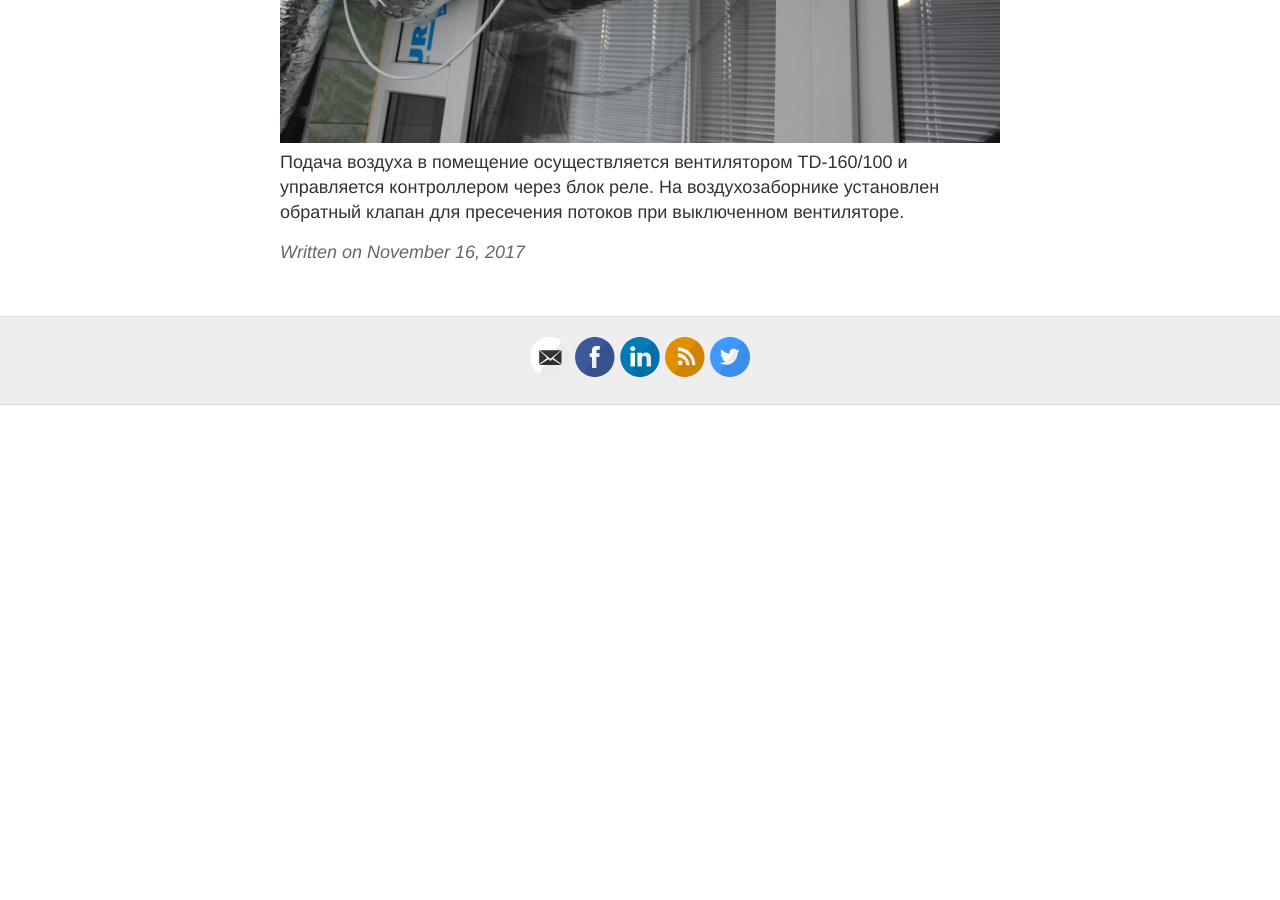
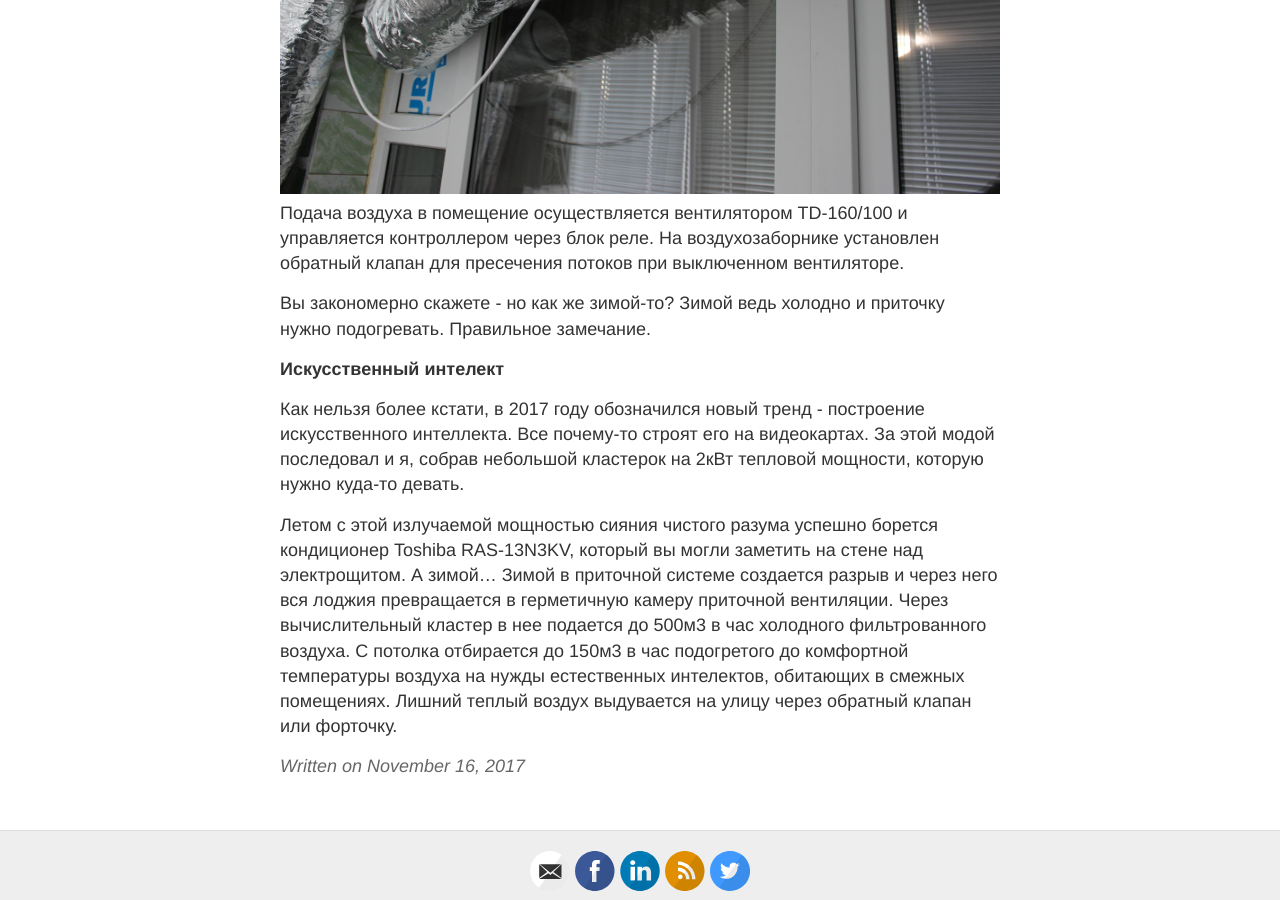
Before and after one commit to decrafts/r, a Jekyll site: the page built from _posts/2017/11/2017-11-16-climate-control-system-for-the-apartment.md, in a window 1280 px wide and 900 px high, scrolled down 7184 px. Built offline with Jekyll 4.4.1, drawn with Linux system fonts in a browser that asks for light colours; comment, search, counter and statistics services are not loaded; before the commit the page ends 7589 px from its top, so only the background shows below that; some of the changed text lies outside the part shown.

Commit message:
Update 2017-11-16-climate-control-system-for-the-apartment.md

```diff
--- a/_posts/2017/11/2017-11-16-climate-control-system-for-the-apartment.md
+++ b/_posts/2017/11/2017-11-16-climate-control-system-for-the-apartment.md
@@ -113,3 +113,19 @@
 ![TD-160/100](/images/2017/11/vent-in.jpg)
 Подача воздуха в помещение осуществляется вентилятором TD-160/100 и управляется контроллером через блок реле.
 На воздухозаборнике установлен обратный клапан для пресечения потоков при выключенном вентиляторе.
+
+Вы закономерно скажете - но как же зимой-то? Зимой ведь холодно и приточку нужно подогревать.
+Правильное замечание.
+
+**Искусственный интелект**
+
+Как нельзя более кстати, в 2017 году обозначился новый тренд - построение искусственного интеллекта.
+Все почему-то строят его на видеокартах. За этой модой последовал и я, собрав небольшой кластерок на
+2кВт тепловой мощности, которую нужно куда-то девать.
+
+Летом с этой излучаемой мощностью сияния чистого разума успешно борется кондиционер Toshiba RAS-13N3KV,
+который вы могли заметить на стене над электрощитом. А зимой...
+Зимой в приточной системе создается разрыв и через него вся лоджия превращается в герметичную камеру приточной вентиляции.
+Через вычислительный кластер в нее подается до 500м3 в час холодного фильтрованного воздуха.
+С потолка отбирается до 150м3 в час подогретого до комфортной температуры воздуха на нужды
+естественных интелектов, обитающих в смежных помещениях. Лишний теплый воздух выдувается на улицу через обратный клапан или форточку.
```
Also changed, not shown: other parts of _posts/2017/11/2017-11-16-climate-control-system-for-the-apartment.md (+3 -3 lines).
